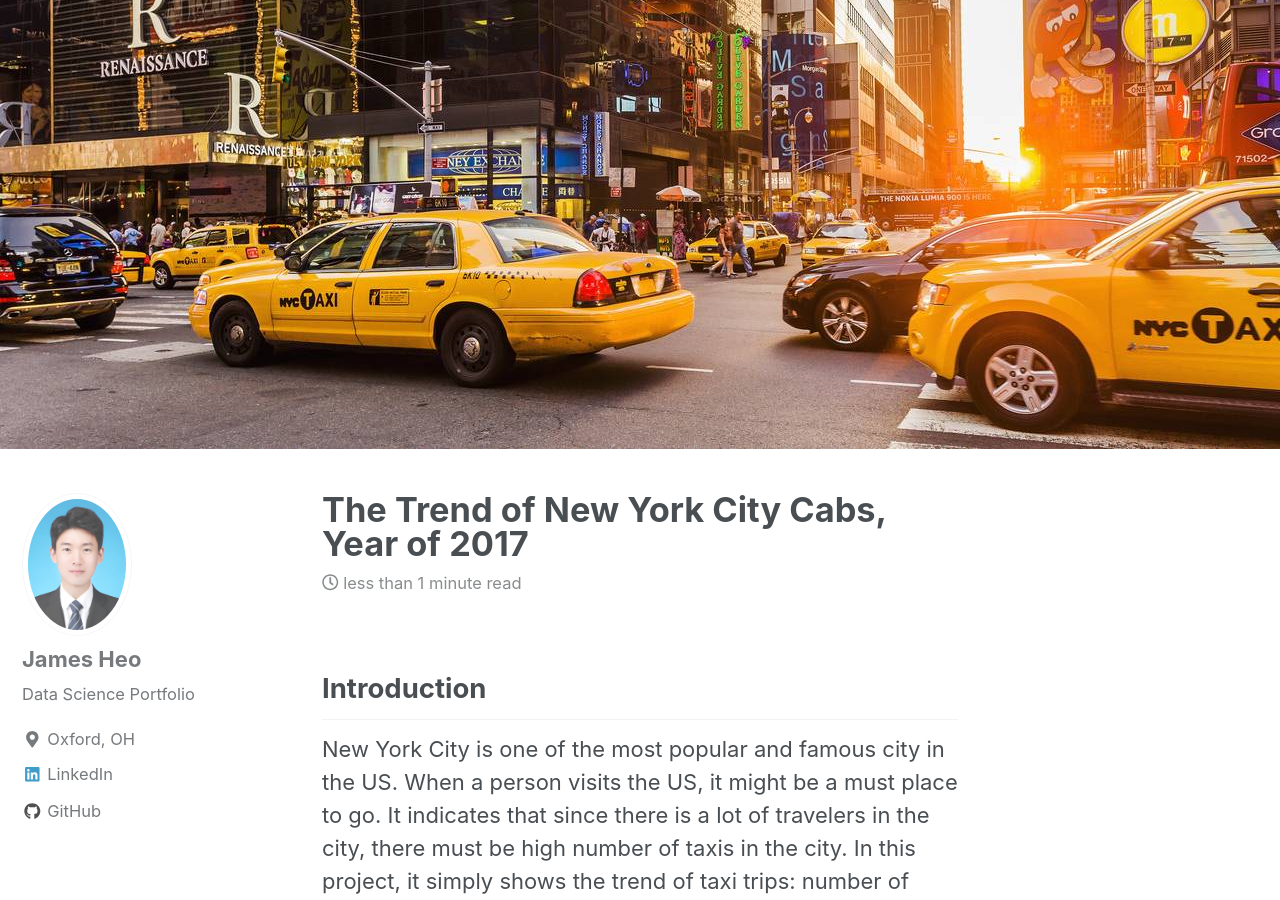
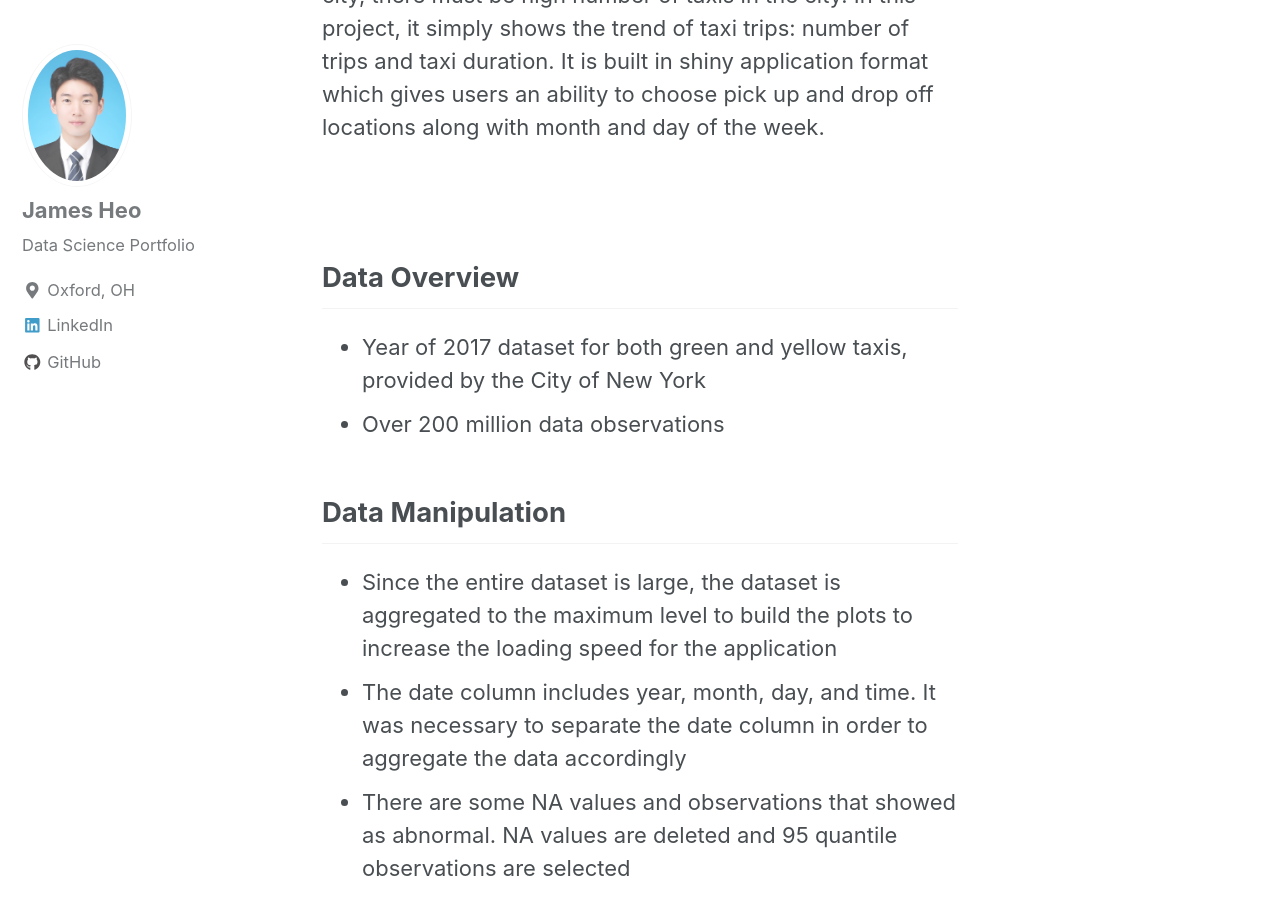
Before and after one commit to JamesHeo/heojstats.github.io, a Jekyll site: the page built from _posts/2018-06-13-NYCTaxiCaps.md, in a window 1280 px wide and 900 px high, scrolled down 504 px. Built offline with Jekyll 4.4.1, drawn with Linux system fonts in a browser that asks for light colours; nearby versions of some CDN libraries.

Commit message:
Added data manipulation part

```diff
--- a/_posts/2018-06-13-NYCTaxiCaps.md
+++ b/_posts/2018-06-13-NYCTaxiCaps.md
@@ -2,14 +2,27 @@
 title: "The Trend of New York City Cabs, Year of 2017"
 date : 2018-06-13
 tags: [Time Series]
-header:
-  image: "/images/NYCTaxi.jpg"
+#header:
+#  image: "/images/NYCTaxi.jpg"
 excerpt: "Time Series, NYC Taxi Caps, Data Science, R Shiny, User-Friendly Dashboards, Data Visualization"
 ---
+
+
+
 ## Introduction
 New York City is one of the most popular and famous city in the US. When a person visits the US, it might be a must place to go. It indicates that since there is a lot of travelers in the city, there must be high number of taxis in the city. In this project, it simply shows the trend of taxi trips: number of trips and taxi duration. It is built in shiny application format which gives users an ability to choose pick up and drop off locations along with month and day of the week.
 
 <br>
-<br>
+
+## Data Overview
+* Year of 2017 dataset for both green and yellow taxis, provided by the City of New York
+* Over 200 million data observations
+
+
+## Data Manipulation
+* Since the entire dataset is large, the dataset is aggregated to the maximum level to build the plots to increase the loading speed for the application
+* The date column includes year, month, day, and time. It was necessary to separate the date column in order to aggregate the data accordingly
+* There are some NA values and observations that showed as abnormal. NA values are deleted and 95 quantile observations are selected
+
 
 ShinyApp: [link](https://heojstats.shinyapps.io/nyc_taxi_cab_app/)
```
